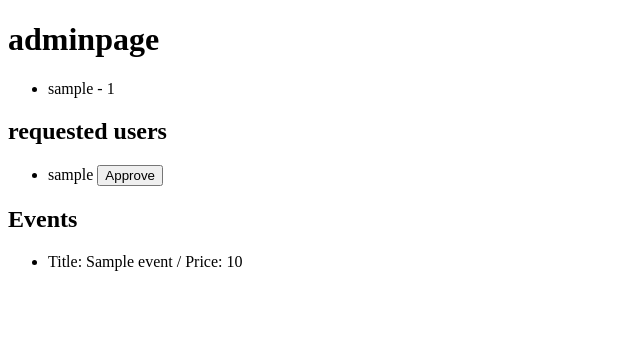
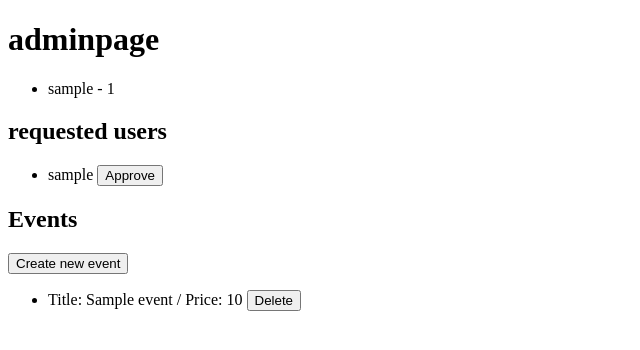
Before and after one commit to JensL-2506838/klj_streepjes_site, a Flask app: page /adminpage in a window 1280 px wide. Shown: the top 350 px of the page, without its empty margins (0-640 px from the left). Run offline with Flask 3, Linux system fonts and the light colour scheme; the visitor is signed in with stand-in values (Sample User, id 1); tables that the repository leaves empty or names only in its code hold one stand-in row (values such as "Sample post").

Commit message:
Minor changes (#13)
* adding these temporarely

* stuff

* now users can't participate twice

* admin can now delete events

* minor design changes

```diff
--- a/klj_site/database/DbConnection.py
+++ b/klj_site/database/DbConnection.py
@@ -92,8 +92,8 @@ class DbConnection(QueryExecutor):
         )
 
     def get_events(self):
-        rows = self._query("SELECT name, price FROM events")
-        return rows if rows else None
+        rows = self._query("SELECT * FROM events")
+        return rows if rows else []
 
     def get_event_price(self, name):
         awnser = self._query(
@@ -108,6 +108,9 @@ class DbConnection(QueryExecutor):
             (event_name,)
         )
         return awnser[0]["id"] if awnser else None
+
+    def delete_event(self, event_id):
+        self._query("DELETE FROM events WHERE id = %s", (event_id,))
 
     def add_participant(self, event_id, user_id):
         # add the participant
@@ -132,6 +135,13 @@ class DbConnection(QueryExecutor):
         )
         return awnser if awnser else []
 
+    def is_participant(self, event_id, user_id):
+        awnser = self._query(
+            "SELECT * FROM event_participants WHERE event_id = %s AND user_id = %s",
+            (event_id, user_id)
+        )
+        return True if awnser else False
+
     def get_amount_of_drinks(self, event_id, user_id):
         awnser = self._query(
             "SELECT amount FROM participant_drinks WHERE event_id = %s AND user_id = %s",
--- a/klj_site/routes/admin.py
+++ b/klj_site/routes/admin.py
@@ -1,6 +1,7 @@
 from flask import render_template, jsonify, request, redirect, url_for
 from klj_site.middleware.auth import require_admin
 from klj_site.database.DbConnection import DbConnection
+
 
 def register_admin_routes(app):
     @app.route("/adminpage")
@@ -33,7 +34,13 @@ def register_admin_routes(app):
 
         event_name = request.form.get("title")
         event_price = request.form.get("price")
-        if event_name and event_price:
+        if event_name and event_price and int(event_price) >= 0:
             db.new_event(event_name, event_price)
             return redirect(url_for("adminpage"))
         return redirect(url_for("newEvent"))
+
+    @app.route("/deleteEvent/<int:event_id>")
+    @require_admin
+    def deleteEvent(event_id):
+        DbConnection().delete_event(event_id)
+        return redirect(url_for('adminpage'))
--- a/klj_site/templates/adminpage.html
+++ b/klj_site/templates/adminpage.html
@@ -25,10 +25,16 @@
     </ul>
 
     <h2>Events</h2>
+    <a href="{{ url_for('newEvent') }}">
+        <button type="button">Create new event</button>
+    </a>
     <ul>
         {% for event in events %}
             <li>
                 Title: {{ event['name'] }} / Price: {{ event['price'] }}
+                <a href="{{ url_for('deleteEvent', event_id=event['id']) }}">
+                    <button type="button">Delete</button>
+                </a>
             </li>
         {% endfor %}
     </ul>
```
Also changed, not shown: klj_site/routes/homepage.py (+5 -3 lines), klj_site/templates/eventPage.html (+5 -3 lines), klj_site/templates/login.html (+7 -0 lines).
